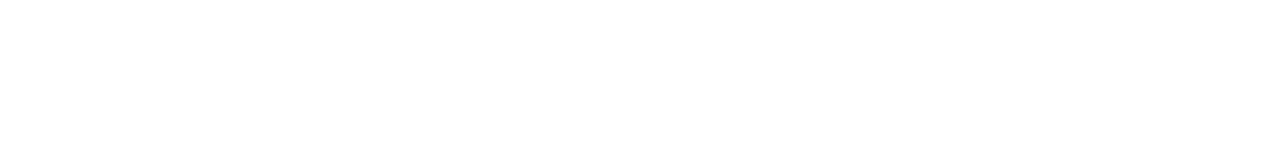
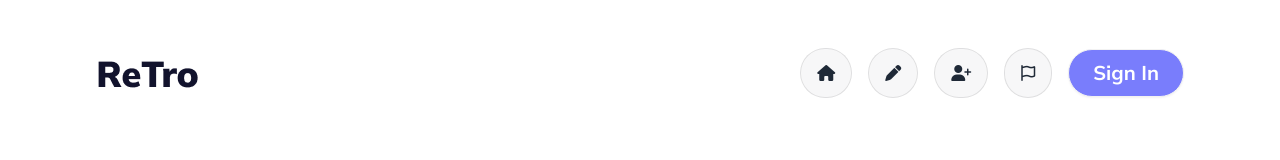
Before and after one commit to karnojitroy/retro-forum, a plain HTML site: page index.html in a window 1280 px wide. Drawn offline with nearby package versions, Linux system fonts and the light colour scheme.

Commit message:
navbar added

```diff
--- a/index.html
+++ b/index.html
@@ -28,7 +28,48 @@
 </head>
 
 <body>
-    <header></header>
+    <header class="mx-auto px-5 md:px-16 lg:px-24 container">
+        <!-- navbar -->
+        <nav>
+            <div class="flex md:flex-row flex-col justify-between items-center py-12">
+                <div class="flex justify-between items-center gap-10 w-full">
+                    <img src="images/logo.png" alt="logo">
+                    <div class="md:hidden">
+                        <button
+                            class="bg-[#797DFC] hover:bg-[#676bf7] px-6 rounded-3xl font-bold font-mulish text-white text-xl btn">
+                            Sign In
+                        </button>
+                    </div>
+                </div>
+                <div class="flex md:flex-row flex-col justify-between md:justify-end items-center gap-4 mt-5 md:mt-0 w-full">
+                    <ul class="flex justify-between items-center gap-4">
+                        <li class="cursor-pointer tooltip" data-tip="Home">
+                            <i
+                                class="border-[#0307121A] bg-[#12132D08] hover:bg-[#cfd1f7] p-4 border rounded-full fa-house fa-solid"></i>
+                        </li>
+                        <li class="cursor-pointer tooltip" data-tip="Notes">
+                            <i
+                                class="border-[#0307121A] bg-[#12132D08] hover:bg-[#cfd1f7] p-4 border rounded-full fa-pen fa-solid"></i>
+                        </li>
+                        <li class="cursor-pointer tooltip" data-tip="add user">
+                            <i
+                                class="border-[#0307121A] bg-[#12132D08] hover:bg-[#cfd1f7] p-4 border rounded-full fa-solid fa-user-plus"></i>
+                        </li>
+                        <li class="cursor-pointer tooltip" data-tip="Checkered">
+                            <i
+                                class="border-[#0307121A] bg-[#12132D08] hover:bg-[#cfd1f7] p-4 border rounded-full fa-flag fa-regular"></i>
+                        </li>
+                    </ul>
+                    <div class="md:block hidden">
+                        <button
+                            class="bg-[#797DFC] hover:bg-[#676bf7] px-6 rounded-3xl font-bold font-mulish text-white text-xl btn">
+                            Sign In
+                        </button>
+                    </div>
+                </div>
+            </div>
+        </nav>
+    </header>
     <main></main>
     <footer></footer>
 
```
